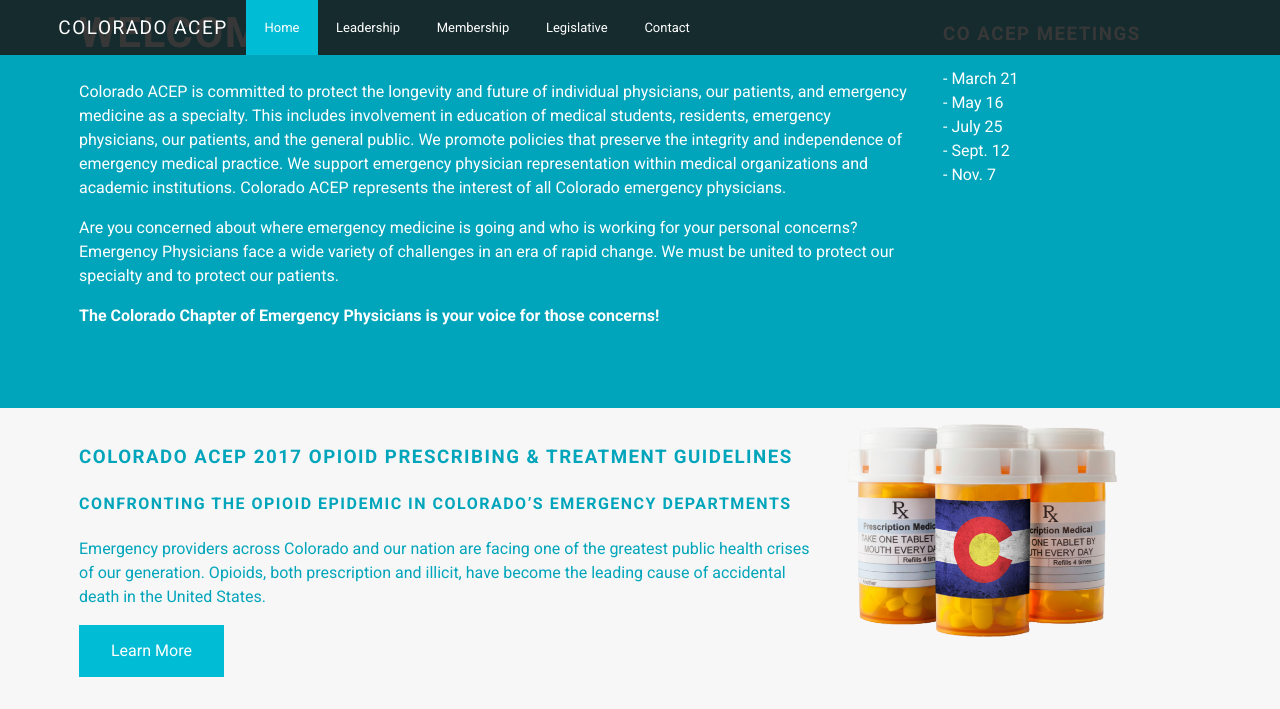
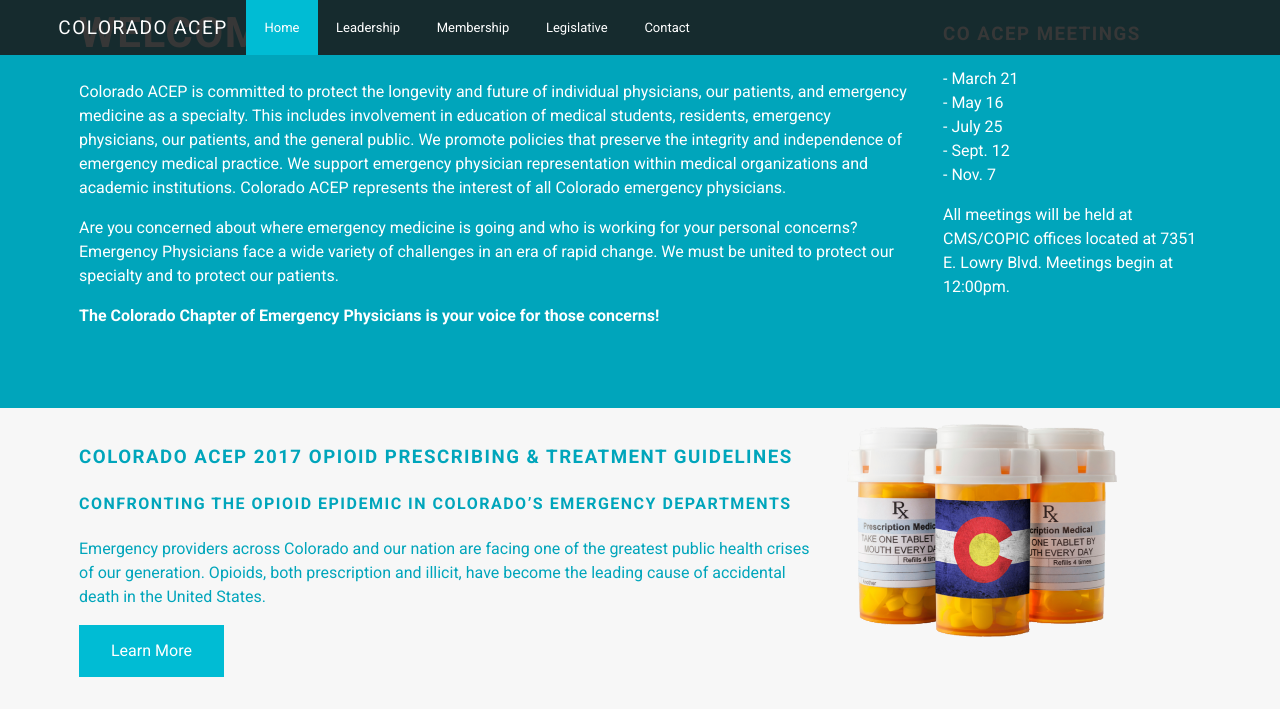
Before and after one commit to pebutler3/coacep, a Jekyll site: the page built from index.html, in a window 1280 px wide and 900 px high, scrolled down 463 px, cut to the strip 0-709 px from the top of the window. Built offline with Jekyll 4.4.1, drawn with Linux system fonts in a browser that asks for light colours; some of the changed text lies outside the part shown.

Commit message:
added Feb legislative report

```diff
--- a/index.html
+++ b/index.html
@@ -25,8 +25,8 @@
      <li>Sept. 12</li>
      <li>Nov. 7</li>
     </ul>
-  <!--   <p>All meetings will be held at CMS/COPIC offices located at 7351 E. Lowry Blvd. -->
-  <!-- Meetings begin at 12:00pm.</p> -->
+    <p>All meetings will be held at CMS/COPIC offices located at 7351 E. Lowry Blvd.
+  Meetings begin at 12:00pm.</p>
   <!--/* <img src="/img/denverchophouse.jpg" alt=""> */-->
   </section>
 </article>
@@ -57,7 +57,7 @@
             <p>Are you concerned about where emergency medicine is going and who is working for your personal concerns? Emergency physicians face a wide variety of challenges in an era of rapid change. We must be united to protect our specialty and to protect our patients.  The Colorado Chapter of Emergency Physicians is your voice for those concerns!</p>
         </div>
         <ul>
-            <li><a class="button" href="/docs/reports/2018/jan.pdf">Legislative Report 01/16/18</a></li>
+            <li><a class="button" href="/docs/reports/2018/feb.pdf">Legislative Report 02/22/18</a></li>
         </ul>
     </section>
     <section class="advocacy">
```
Also changed, not shown: 1 other file.
